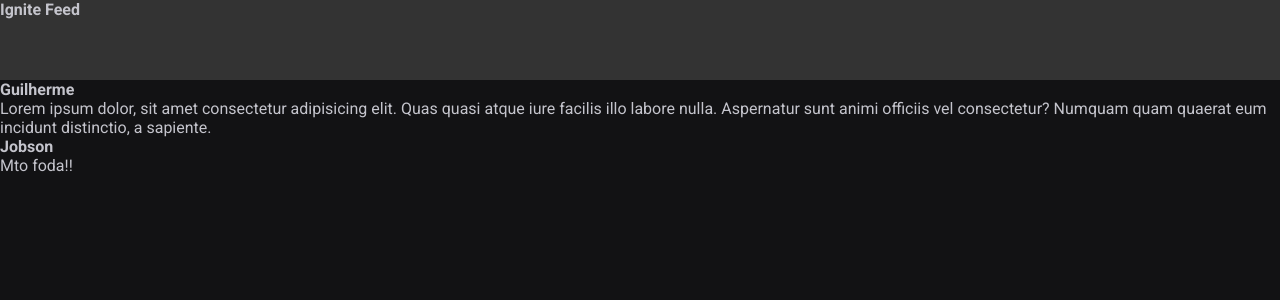
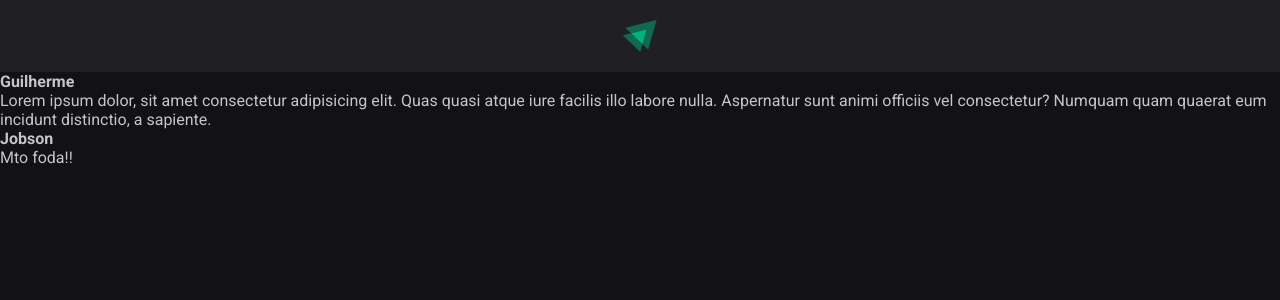
Before and after one commit to guivicentep/ignite-rw-ignite-feed, a React (Vite) app: page / in a window 1280 px wide. Shown: the top 300 px of the page. Built offline with nearby package versions, Linux system fonts and the light colour scheme.

Commit message:
feat: Criação do componente Header

```diff
--- a/src/components/Header.jsx
+++ b/src/components/Header.jsx
@@ -1,9 +1,11 @@
-import styles from './Header.module.css'
+import styles from './Header.module.css';
+
+import igniteLogo from '../assets/ignite-logo.svg';
 
 export function Header() {
     return (
         <header className={styles.header}>
-            <strong >Ignite Feed</strong>
+            <img src={igniteLogo} alt="Logotipo do Ignite" />
         </header>
     );
 }
--- a/src/components/Header.module.css
+++ b/src/components/Header.module.css
@@ -1,4 +1,10 @@
 .header {
-    background: #333;
-    height: 80px;
+    background: var(--gray-800);
+    display: flex;
+    justify-content: center;
+    padding: 1.25rem 0;
 }
+
+.header img {
+    height: 2rem;
+}
```
Also changed, not shown: src/assets/ignite-logo.svg (added).
